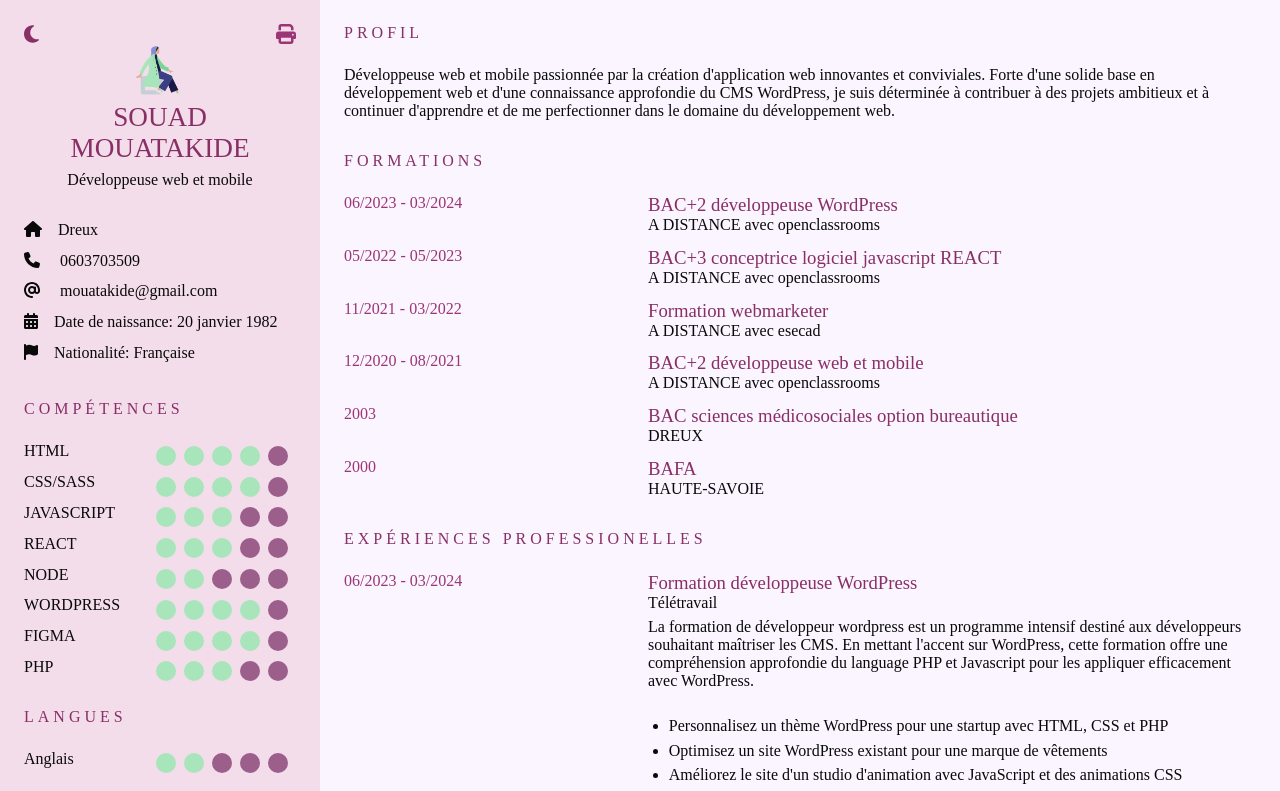
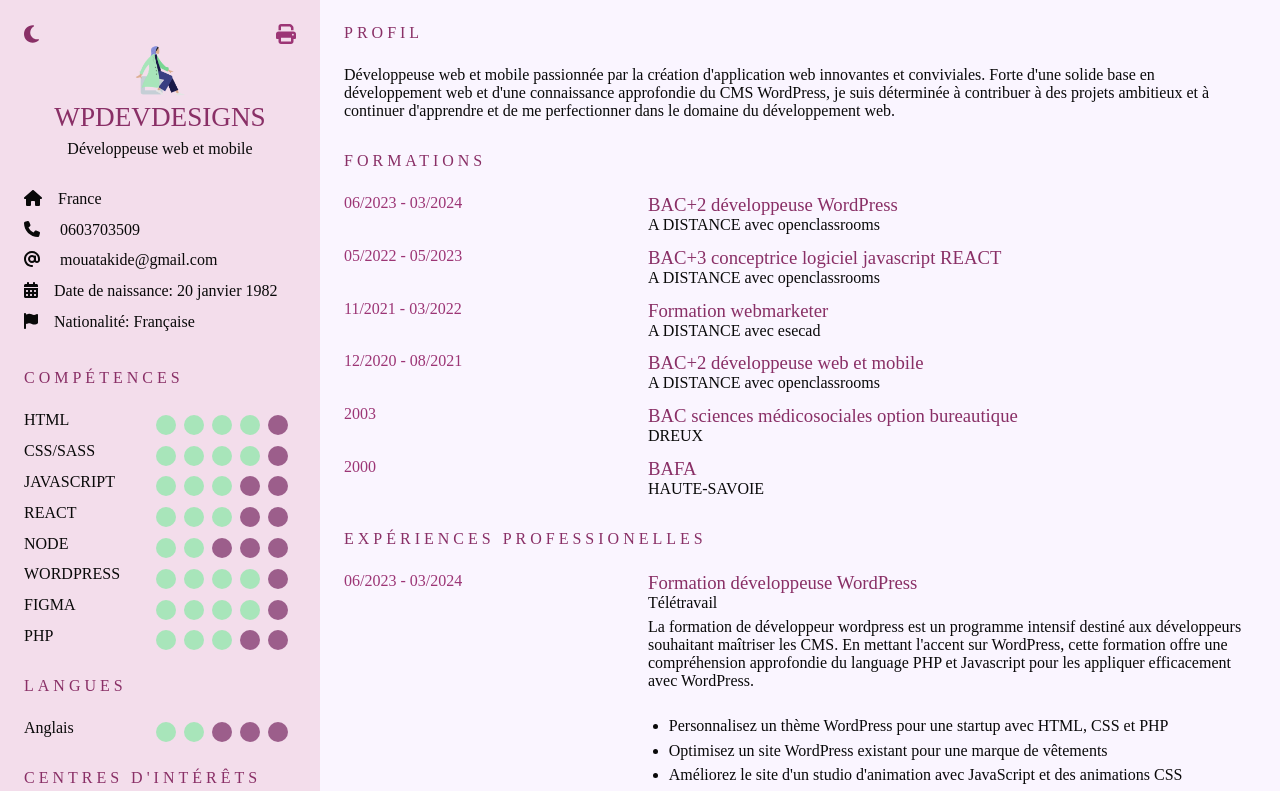
Before and after one commit to sousouben/mon-cv, a React (Create React App) app: page / in a window 1280 px wide. Shown: the top 791 px of the page. Built offline with nearby package versions, Linux system fonts and the light colour scheme; a web font is replaced by a local one.

Commit message:
modif info user

```diff
--- a/src/components/user/User.jsx
+++ b/src/components/user/User.jsx
@@ -13,13 +13,13 @@ function User() {
   return (
     <div className="user">
       <img src="./images/profile.png" alt="profile" className="avatar" />
-      <h1 className="user__name">Souad MOUATAKIDE</h1>
+      <h1 className="user__name">wpdevdesigns</h1>
       <p className="user__profession">Développeuse web et mobile</p>
       <div className="user__infos">
         <p className="user__info">
-          <a href="https://maps.app.goo.gl/dutzLmRbcxAcntid9" target="__blanc">
+          <a href="https://maps.app.goo.gl/UVL1xLMr2wdBRPAfA" target="__blanc">
             <FontAwesomeIcon icon={faHouse} />
-            Dreux
+            France
           </a>
         </p>
         <p className="user__info">
```
